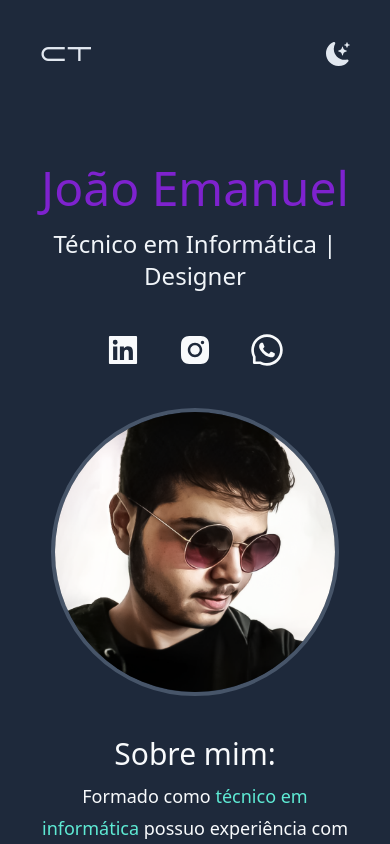
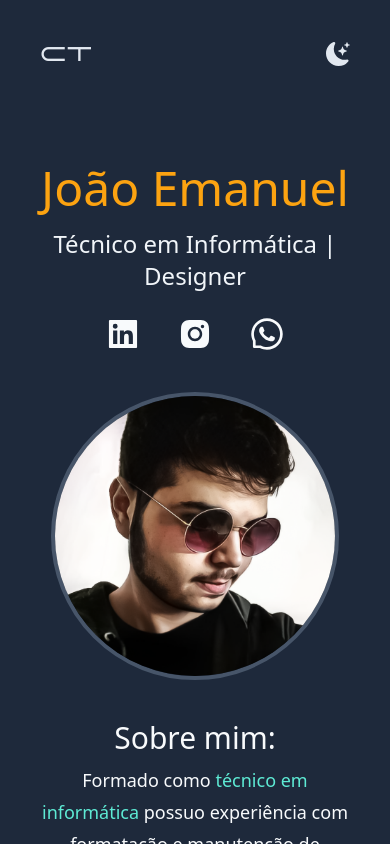
Before and after one commit to Soulzin01/joaoportfolio, a Next.js app: page / in a window 390 px wide. Shown: the top 844 px of the page. Built offline with nearby package versions, Linux system fonts and the light colour scheme.

Commit message:
commit partdark

```diff
--- a/pages/index.js
+++ b/pages/index.js
@@ -4,7 +4,7 @@ import {AiFillLinkedin, AiFillInstagram, AiOutlineWhatsApp} from 'react-icons/ai
 import Image from 'next/image';
 import desjoao from "../public/joaoImg.png";
 import iconDesign from '../public/iconDesign.png';
-import Dev from '../public/Dev.png';
+import Dev from '../public/Dev.svg';
 import { useState } from 'react';
 
 export default function Home() {
@@ -17,60 +17,55 @@ export default function Home() {
         <meta name="viewport" content="width=device-width, initial-scale=1" />
         <link rel="shortcut icon" type="image/x-icon" href="favicon.ico"/>
       </Head>
-      <main className='bg-slate-800 px-10 min-h-screen dark:bg-slate-200 transition-all duration-300'>
+      <main className='bg-slate-800 px-10 min-h-screen dark:bg-slate-200 transition-all duration-300 w-full h-full m-0 overflow-hidden'>
           <section className=''>
             <nav className='py-10 mb-12 flex justify-between'>
-              <div className='before:contents-["CT"] hover:after:contents-["Conjunto Técnico"]'>
-                <h1 className='text-xl text-slate-200 font-centauri cursor-default sm:content-["_CT"] md:content-["_Conjunto_Tecnico"]'>CT</h1>
-              </div>
+                <h1 className='text-xl text-slate-200 font-centauri cursor-default select-none dark:text-gaiat-blue'>CT</h1>
               <ul className='flex items-center'>
-                <li><BsMoonStarsFill onClick={() => setDarkMode(!darkMode)} className='cursor-pointer text-2xl text-slate-200 hover:text-slate-500 transition-all'/></li>
+                <li><BsMoonStarsFill onClick={() => setDarkMode(!darkMode)} className='cursor-pointer text-2xl text-slate-200 hover:text-slate-500 dark:text-black transition-all '/></li>
               </ul>
             </nav>
 
             <div className='text-center'>
-              <h2 className='text-5xl text-purple-700 font-medium  py-2 dark:text-orange-500 transition-all duration-300'>João Emanuel</h2>
-              <h3 className='text-2xl text-slate-100 py-2'>Técnico em Informática | Designer</h3>
-              <p className='text-lg text-slate-50 py-4'>
-
-              </p>
+              <h2 className='text-5xl text-soda-orange font-medium  py-2 dark:text-orange-500 transition-all duration-300 cursor-default select-none'>João Emanuel</h2>
+              <h3 className='text-2xl text-slate-100 pt-2 pb-6 cursor-default select-none'>Técnico em Informática | Designer</h3>
             </div>
 
-            <div className='text-4xl text-center flex text-slate-50 justify-center gap-9'>
+            <div className='text-4xl text-center flex text-slate-50 justify-center gap-9 dark:text-gaiat-blue'>
 
-                <a href="https://www.linkedin.com/in/jo%C3%A3o-alcanfor-341363249/" target="_blank" rel="noopener">
+                <a className='select-none' href="https://www.linkedin.com/in/jo%C3%A3o-alcanfor-341363249/" target="_blank" rel="noopener">
                 <AiFillLinkedin/>
                 </a>
 
-                <a href="https://www.instagram.com/conjunto_tecnico/" target="_blank" rel="noopener">
+                <a className='select-none' href="https://www.instagram.com/conjunto_tecnico/" target="_blank" rel="noopener">
                 <AiFillInstagram/>
                 </a>
 
-                <a href="https://api.whatsapp.com/send/?phone=5588988464056&text&type=phone_number&app_absent=0" target='_blank' rel="noopener">
+                <a className='select-none' href="https://api.whatsapp.com/send/?phone=5588988464056&text&type=phone_number&app_absent=0" target='_blank' rel="noopener">
                 <AiOutlineWhatsApp/>
                 </a>
 
               </div>
 
               <div className="relative rounded-full w-72 h-72 overflow-clip mx-auto mt-10 border-slate-600 border-4">
-                <Image className='object-cover' src={desjoao} fill/>
+                <Image className='object-cover cursor-default select-none' src={desjoao} fill/>
               </div>
 
           </section>
 
           <section>
             <div className='max-w-2xl mx-auto py-10'>
-                <h3 className="text-3xl text-center text-slate-50">
+                <h3 className="text-3xl text-center text-slate-50 cursor-default select-none">
                   Sobre mim:
                 </h3>
-                <p className='text-lg py-2 text-center text-slate-50 leading-8'>
+                <p className='text-lg py-2 text-center text-slate-50 leading-8 cursor-default select-none'>
                 Formado como <span className='text-teal-300'>técnico em informática</span> possuo experiência com formatação e manutenção de computadores,
                 e há 1 ano atuo como <span className='text-teal-300'>designer gráfico de digitais e impressos</span> (logotipos, publicações, embalagens, flyers,
                  documentos entre outros).
                 </p>
             </div>
-            <div className="lg:flex gap-10">
-              <div className="text-center shadow-slate-500 shadow-inner rounded-xl my-10 mx-2 p-10 hover:scale-105 transition-all duration-300">
+            <div className="lg:flex gap-10 justify-between">
+              <div className="text-center shadow-slate-500 shadow-inner rounded-xl my-10 mx-2 p-10 hover:scale-105 transition-all duration-300 cursor-default select-none">
                 <Image className='relative mx-auto' src={iconDesign} width={150} height={150}/>
                 <h3 className="text-1xl font-medium pt-6 pb-2 text-slate-50">
                   Designs Profissionais
@@ -87,7 +82,7 @@ export default function Home() {
                 <p className='text-slate-50 font-medium py-1'>Corel Draw</p>
               </div>
 
-              <div className="text-center shadow-slate-500 shadow-inner rounded-xl my-10 mx-2 p-10 hover:scale-105 transition-all duration-300">
+              <div className="text-center shadow-slate-500 shadow-inner rounded-xl my-10 mx-2 p-10 hover:scale-105 transition-all duration-300 cursor-default select-none">
                 <Image className='relative mx-auto' src={iconDesign} width={150} height={150}/>
                 <h3 className="text-1xl font-medium pt-6 pb-2 text-slate-50">
                   Designs Profissionais
@@ -104,7 +99,7 @@ export default function Home() {
                 <p className='text-slate-50 font-medium py-1'>Corel Draw</p>
               </div>
 
-              <div className="text-center shadow-slate-500 shadow-inner rounded-xl my-10 mx-2 p-10 hover:scale-105 transition-all duration-300">
+              <div className="text-center shadow-slate-500 shadow-inner rounded-xl my-10 mx-2 p-10 hover:scale-105 transition-all duration-300 cursor-default select-none">
                 <Image className='relative mx-auto' src={iconDesign} width={150} height={150}/>
                 <h3 className="text-1xl font-medium pt-6 pb-2 text-slate-50">
                   Designs Profissionais
@@ -124,8 +119,8 @@ export default function Home() {
           </section>
       </main>
       <footer>
-            <div className='text-center bg-slate-900 p-10'>
-                  <p className='text-slate-500'>
+            <div className='text-center bg-slate-900 p-3 cursor-default select-none min-h-fit'>
+                  <p className='text-slate-400'>
                     <Image className='mx-auto' src={Dev} width={25} height={25}/>&#169; Todos os direitos reservados.
                   </p>
             </div>
--- a/tailwind.config.js
+++ b/tailwind.config.js
@@ -19,6 +19,12 @@ module.exports = {
 
       minHeight:{
         '3/4': '75%',
+      },
+
+      colors:{
+        'gaiat-blue':'#14213D',
+        'boyzin-blue':'#2C67F2',
+        'soda-orange':'#FCA311',
       }
     },
   },
```
Also changed, not shown: public/Dev.svg (added).
